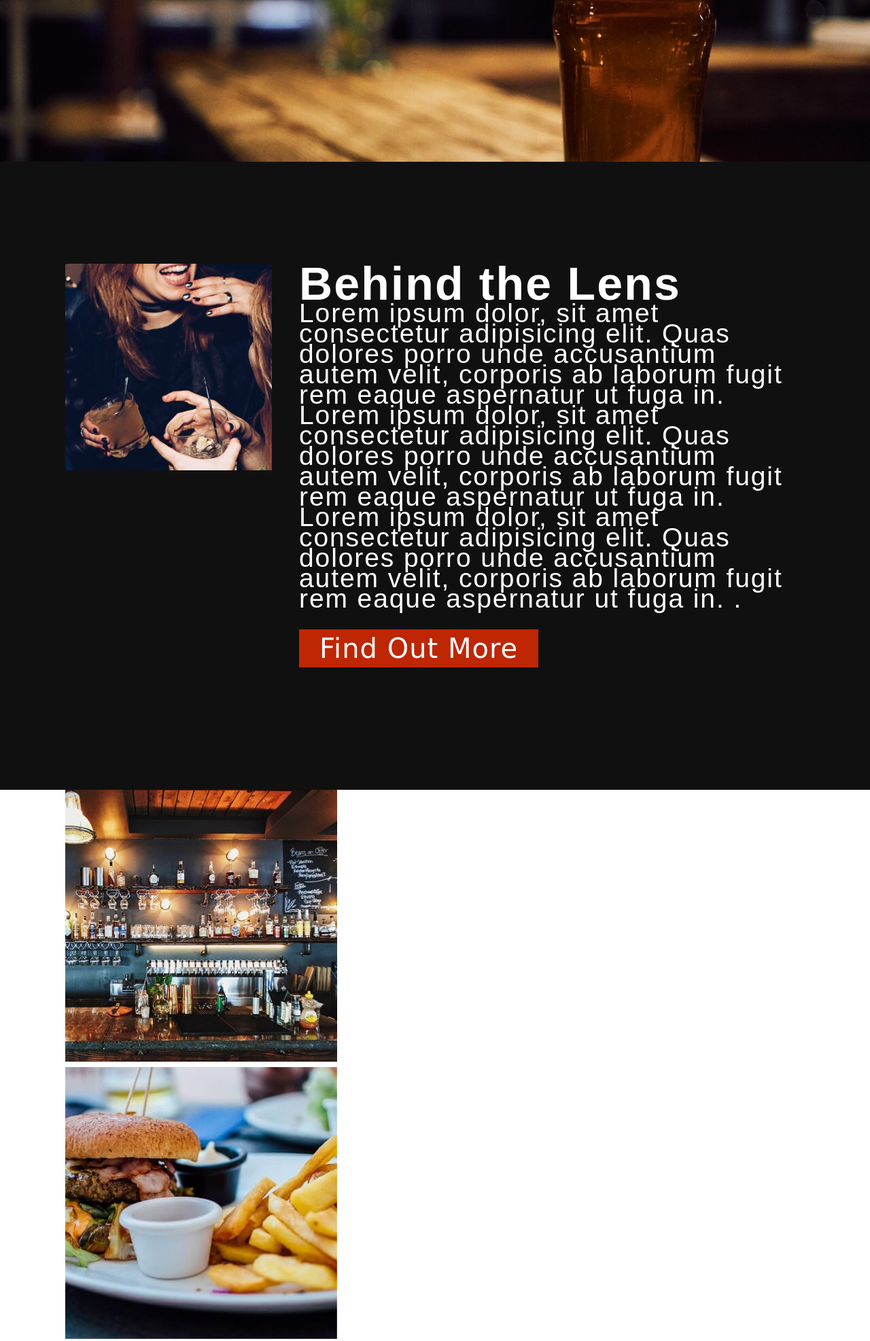
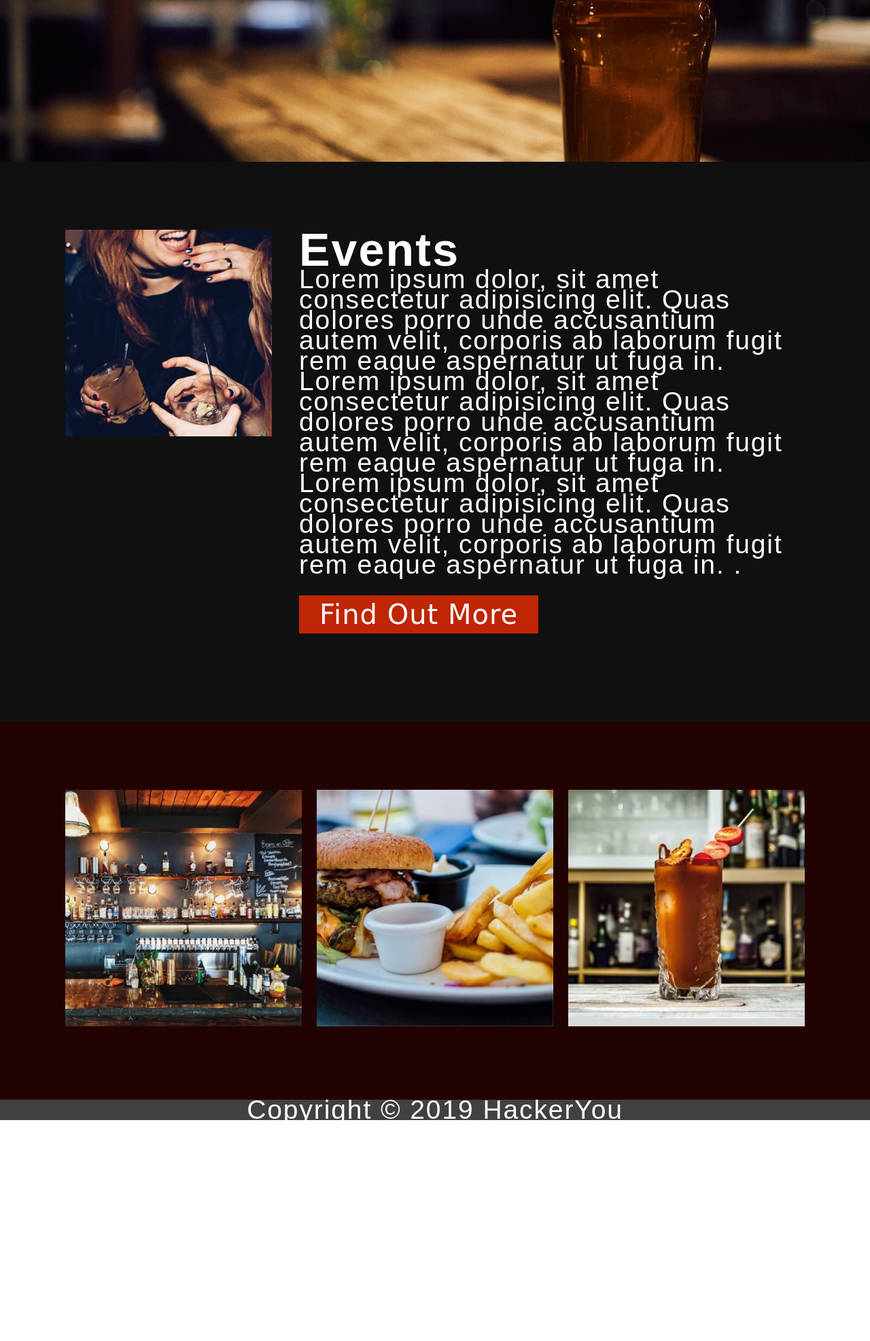
Before and after one commit to CerealJim/jim-hazlewood-project-one, a plain HTML site: page index.html in a window 1280 px wide. Shown: the part 3360-5333 px from the top of the page at 68% size. After the commit the page ends 5014 px from the top, so only its background shows below. Drawn offline with Linux system fonts and the light colour scheme; a web font is replaced by a local one.

Commit message:
index.html has full styles.  Article section still is not responsive

```diff
--- a/index.html
+++ b/index.html
@@ -147,7 +147,7 @@
               <div class="eventImgOverlay"></div>
             </div>
             <div class="eventContent">
-              <h2>Behind the Lens</h2>
+              <h2>Events</h2>
               <p>Lorem ipsum dolor, sit amet consectetur adipisicing elit. Quas dolores porro unde accusantium autem velit, corporis ab laborum fugit rem eaque aspernatur ut fuga in. Lorem ipsum dolor, sit amet consectetur adipisicing elit. Quas dolores porro unde accusantium autem velit, corporis ab laborum fugit rem eaque aspernatur ut fuga in. Lorem ipsum dolor, sit amet consectetur adipisicing elit. Quas dolores porro unde accusantium autem velit, corporis ab laborum fugit rem eaque aspernatur ut fuga in. .</p>
               <button>Find out more</button>
             </div>
@@ -177,7 +177,7 @@
 <!-- footer Section -->
   <footer>
     <div class="wrapper">
-			<p>Copyright <span class="far fa-copyright"></span> <span class="hackerYouCopyright">c</span> 2019 HackerYou</p>
+			<p>Copyright <span class="hackerYouCopyright">©</span> 2019 HackerYou</p>
   </div>
   </footer>
 
--- a/styles/sass/_variables.scss
+++ b/styles/sass/_variables.scss
@@ -14,3 +14,4 @@ $backgroundColor: #111010;
 $secondaryBackgroundColor: #220303;
 $orangeColor: #FF8327;
 $redColor: #BF2603;
+$footerBackground: #111010ca;
--- a/styles/sass/style.scss
+++ b/styles/sass/style.scss
@@ -351,7 +351,7 @@ EVENTS SECTION - INDEX
 ======================================== */
 
 .event {
-  padding: 150px 0;
+  padding: 100px 0;
   background-color: $backgroundColor;
 }
 
@@ -400,12 +400,34 @@ EVENTS SECTION - INDEX
 GALLERY SECTION - INDEX
 ======================================== */
 
+.gallery {
+  background-color: $secondaryBackgroundColor;
+  padding: 100px 0;
+}
 
+.galleryContainer {
+	display:flex;
+  flex-flow: row wrap;
+  justify-content: space-between;
+  align-items: center;
+}
+
+.galleryPics {
+	width: 32%;
+}
+
+.gallery img {
+	height: 100%;
+}
 
 /* ========================================
 FOOTER SECTION - INDEX, CONTACT & BLOG
 ======================================== */
 
+footer {
+  background-color: $footerBackground;
+  text-align: center;
+}
 
 
 /* ||||||||||  BLOG.HTML SPECIFIC ||||||||||| */
@@ -436,11 +458,24 @@ MEDIA QUERIES - Desktop first to mobile
   .nav {
     margin: 0;
   }
+
+  // event
+  .eventContainer {
+    flex-direction: column;
+    align-items: center;
+
+  }
+
+  .eventContent {
+    width: 100%;
+    text-align: center;
+  }
+
     //BLOG
     .flexItem {
       margin: 0;
-      // padding: 0 2rem;
     }
+
 
 
 }
@@ -453,6 +488,19 @@ MEDIA QUERIES - Desktop first to mobile
       width:100%;
       margin: 0;
     }
+
+    //GALLERY
+
+    .gallery {
+      padding: 2.5rem 0;
+    }
+
+    .galleryPics {
+      width: 100%;
+      text-align: center;
+      padding: 1rem 0,
+    }
+
 
 
   //navigation transition to hamburger
@@ -486,7 +534,6 @@ MEDIA QUERIES - Desktop first to mobile
   }
 
 
-
   .headerH1Container {
     text-align: center;
   }
@@ -501,7 +548,14 @@ MEDIA QUERIES - Desktop first to mobile
     width: 100%;
   }
 
+  //hostParty section
+  .hostParty p {
+    margin: 1rem 0;
+  }
+
 }
+
+
 
 
 //responsive design for phones
@@ -522,9 +576,6 @@ MEDIA QUERIES - Desktop first to mobile
     padding: 50px 0;
   }
 
-//hostParty section
-  .hostParty p {
-    margin: 1rem 0;
-  }
+
 
 }
```
Also changed, not shown: blog.html (+1 -1 lines), contact.html (+1 -1 lines), styles/style.css.
